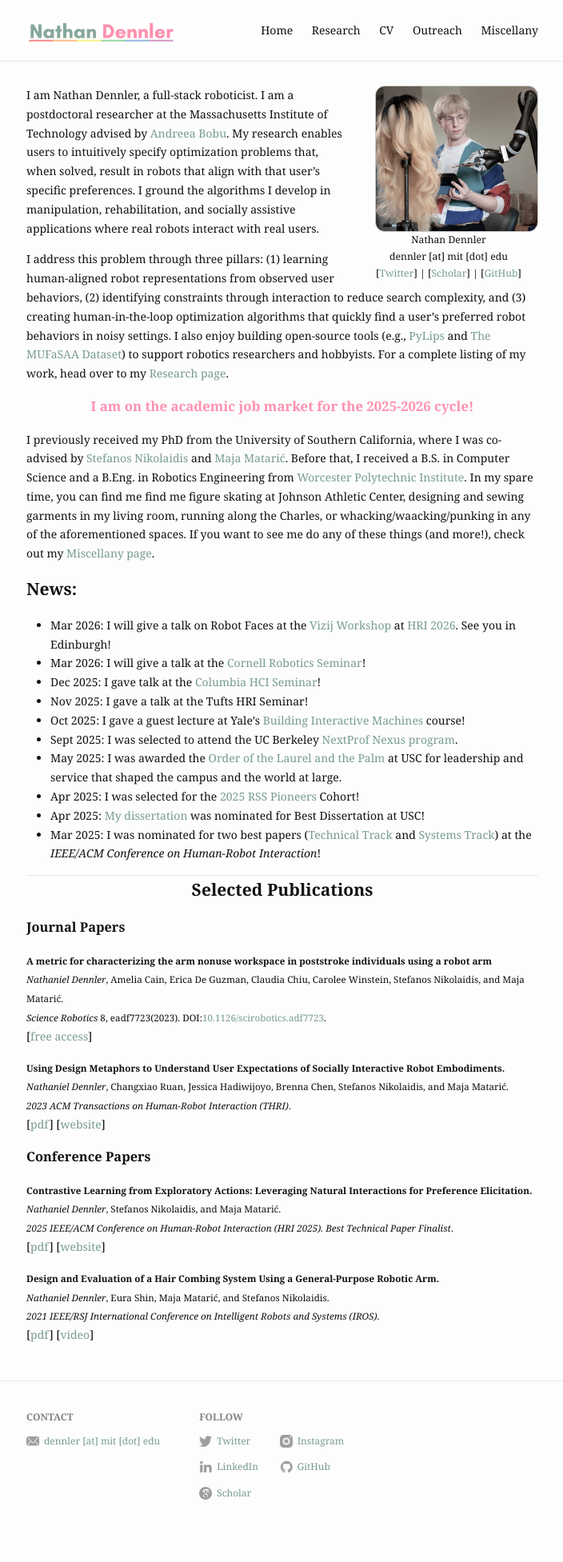
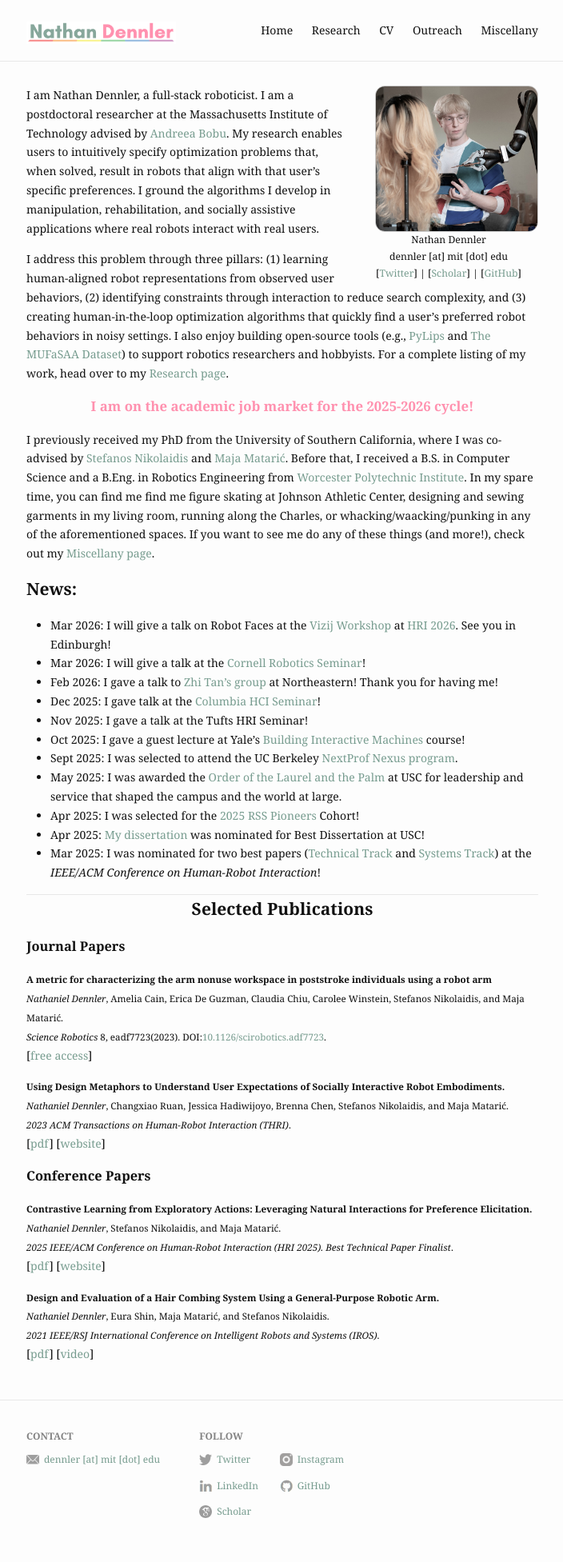
Before and after one commit to ndennler/ndennler.github.io, a Jekyll site: the page built from index.md, in a window 1280 px wide. Shown: the whole page at 80% size, without its empty margins (287-991 px from the left). Built offline with Jekyll 4.4.1, drawn with Linux system fonts in a browser that asks for light colours; before the commit the page ends 1930 px from its top, so only the background shows below that.

Commit message:
Add news entry for talk at Zhi Tan's group
Added a new entry about a talk given to Zhi Tan's group.

```diff
--- a/index.md
+++ b/index.md
@@ -22,6 +22,7 @@ profile_picture:
 ## News:
 - Mar 2026: I will give a talk on Robot Faces at the [Vizij Workshop](https://vizij.ai/events/hri-2026-tutorial/) at [HRI 2026](https://humanrobotinteraction.org/2026/). See you in Edinburgh!
 - Mar 2026: I will give a talk at the [Cornell Robotics Seminar](https://www.cs.cornell.edu/events/robotics-seminar)!
+- Feb 2026: I gave a talk to [Zhi Tan's group](https://zhi.fyi/) at Northeastern! Thank you for having me!
 - Dec 2025: I gave talk at the [Columbia HCI Seminar](https://columbiahci.github.io/#seminar)!
 - Nov 2025: I gave a talk at the Tufts HRI Seminar!
 - Oct 2025: I gave a guest lecture at Yale's [Building Interactive Machines](https://cpsc459-bim.gitlab.io/f25/) course!
```
